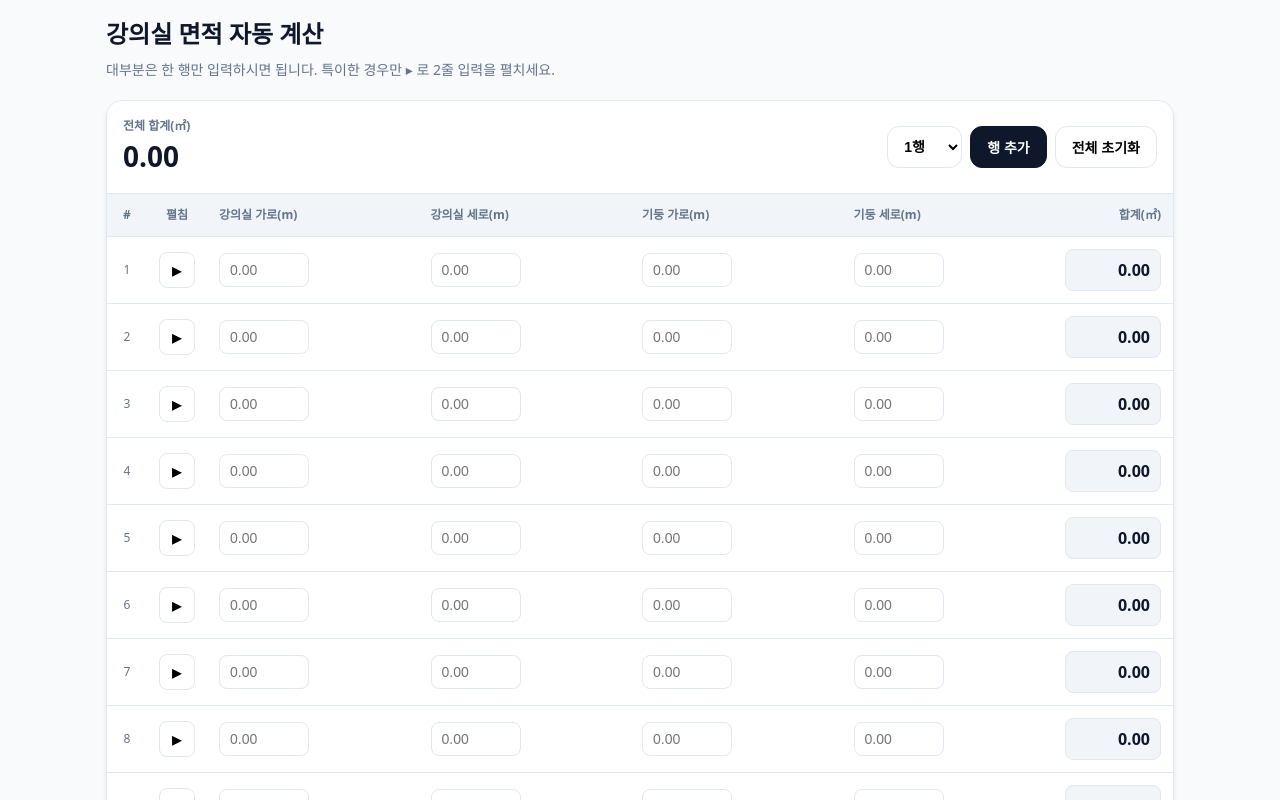
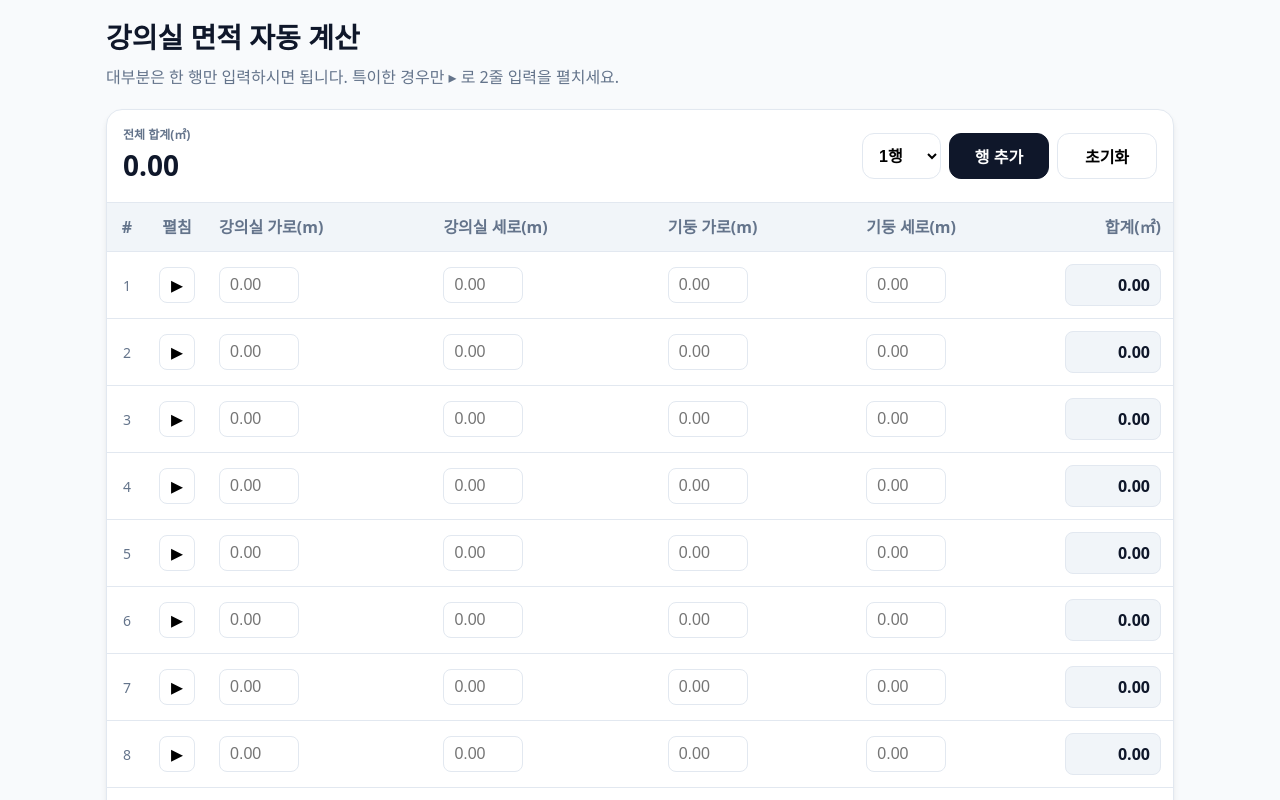
Before and after one commit to kimjonghyeok62/area_measure_gpt, a React (Vite) app: page / in a window 1280 px wide. Shown: the top 800 px of the page. Built offline with nearby package versions, Linux system fonts and the light colour scheme.

Commit message:
Update project files

```diff
--- a/package.json
+++ b/package.json
@@ -10,7 +10,7 @@
     "predeploy": "npm run build",
     "deploy": "gh-pages -d dist"
   },
-  "homepage": "https://kimjonghyeok62.github.io/church-budget/",
+  "homepage": "https://kimjonghyeok62.github.io/area_measure_gpt/",
   "devDependencies": {
     "@types/react": "^19.2.8",
     "@types/react-dom": "^19.2.3",
--- a/src/App.tsx
+++ b/src/App.tsx
@@ -84,7 +84,7 @@ body {
 }
 
 .h1 {
-  font-size: 1.5rem;
+  font-size: 1.75rem;
   font-weight: 800;
   margin: 0;
   word-break: keep-all;
@@ -92,7 +92,7 @@ body {
 
 .p {
   margin: 8px 0 0 0;
-  font-size: 0.875rem;
+  font-size: 1rem;
   color: var(--muted);
   line-height: 1.45;
   word-break: keep-all;
@@ -123,6 +123,15 @@ body {
   }
 }
 
+@media (max-width: 639px) {
+  .container {
+    padding: 8px;
+  }
+  .table {
+    min-width: 600px;
+  }
+}
+
 .total-box .label {
   font-size: 0.75rem;
   font-weight: 700;
@@ -146,14 +155,15 @@ body {
   border: 1px solid var(--border);
   background: #fff;
   border-radius: 12px;
-  padding: 10px 16px;
-  font-size: 0.875rem;
+  padding: 10px 20px;
+  font-size: 1rem;
   font-weight: 600;
   cursor: pointer;
   transition: all 0.2s;
   display: inline-flex;
   align-items: center;
   justify-content: center;
+  min-width: 100px;
 }
 
 .btn:active { transform: scale(0.98); }
@@ -169,7 +179,7 @@ body {
   background: #fff;
   border-radius: 12px;
   padding: 10px 12px;
-  font-size: 0.875rem;
+  font-size: 1rem;
   font-weight: 600;
 }
 
@@ -182,7 +192,7 @@ body {
   width: 100%;
   border-collapse: separate;
   border-spacing: 0;
-  min-width: 700px; /* 테이블 최소 너비 설정으로 모바일 스크롤 유도 */
+  min-width: 650px; /* 테이블 최소 너비 설정으로 모바일 스크롤 유도 */
 }
 
 .th {
@@ -192,7 +202,7 @@ body {
   border-bottom: 1px solid var(--border);
   text-align: left;
   padding: 12px;
-  font-size: 0.75rem;
+  font-size: 1rem;
   font-weight: 700;
   color: var(--muted);
   white-space: nowrap;
@@ -206,11 +216,11 @@ body {
 
 .input {
   width: 100%;
-  max-width: 90px;
+  max-width: 80px;
   border: 1px solid var(--border);
   border-radius: 8px;
   padding: 8px 10px;
-  font-size: 0.875rem;
+  font-size: 1rem;
   font-variant-numeric: tabular-nums;
   transition: border-color 0.2s;
 }
@@ -223,7 +233,7 @@ body {
 
 .readonly {
   width: 100%;
-  min-width: 90px;
+  min-width: 80px;
   text-align: right;
   border: 1px solid var(--border);
   border-radius: 8px;
@@ -243,7 +253,7 @@ body {
   align-items: center;
   justify-content: center;
   cursor: pointer;
-  font-size: 1.25rem;
+  font-size: 1.5rem;
 }
 
 /* 모바일 전용 행 스타일 */
@@ -262,13 +272,13 @@ body {
 }
 
 .footer-label {
-  font-size: 0.75rem;
+  font-size: 0.875rem;
   font-weight: 700;
   color: var(--muted);
 }
 
 .footer-value {
-  font-size: 1.25rem;
+  font-size: 1.5rem;
   font-weight: 900;
   font-variant-numeric: tabular-nums;
 }
@@ -466,7 +476,7 @@ export default function App() {
                             </select>
                             <button className="btn btnPrimary" onClick={() => setRows((prev) => [...prev, ...Array.from({ length: addCount }, () => makeRow())])}>행 추가</button>
                             <button className="btn" onClick={clearAll} style={clearArmed ? { borderColor: '#ef4444', color: '#ef4444' } : {}}>
-                                {clearArmed ? "초기화 확인" : "전체 초기화"}
+                                {clearArmed ? "초기화 확인" : "초기화"}
                             </button>
                         </div>
                     </div>
@@ -488,7 +498,7 @@ export default function App() {
                                 {rows.map((r, ri) => (
                                     <React.Fragment key={ri}>
                                         <tr>
-                                            <td className="td" style={{ textAlign: 'center', color: 'var(--muted)', fontSize: '0.75rem' }}>{ri + 1}</td>
+                                            <td className="td" style={{ textAlign: 'center', color: 'var(--muted)', fontSize: '0.875rem' }}>{ri + 1}</td>
                                             <td className="td" style={{ textAlign: 'center' }}>
                                                 <button className="chev-btn" onClick={() => toggleExpanded(ri)} aria-label="행 펼치기/접기">
                                                     {r.expanded ? "▾" : "▸"}
```
Also changed, not shown: 1 other file (tests, documents, lock files or other folders).
